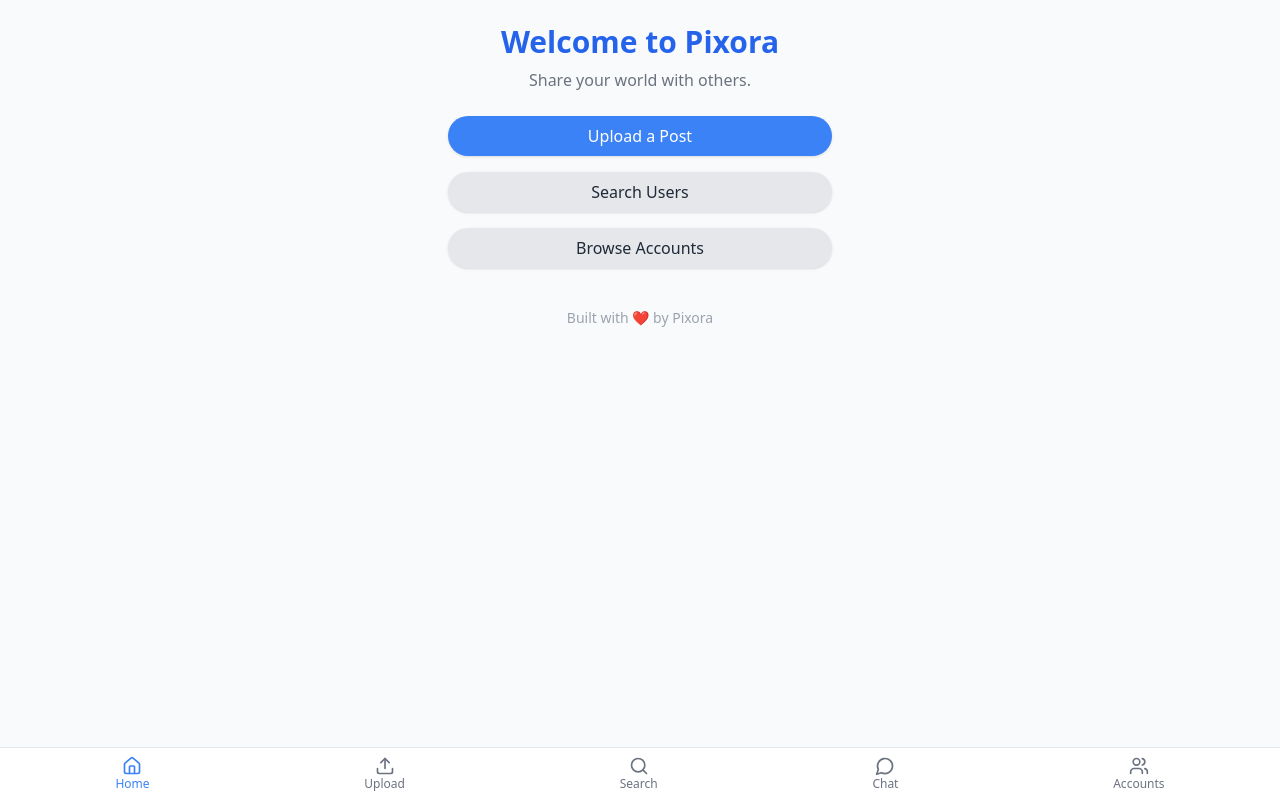
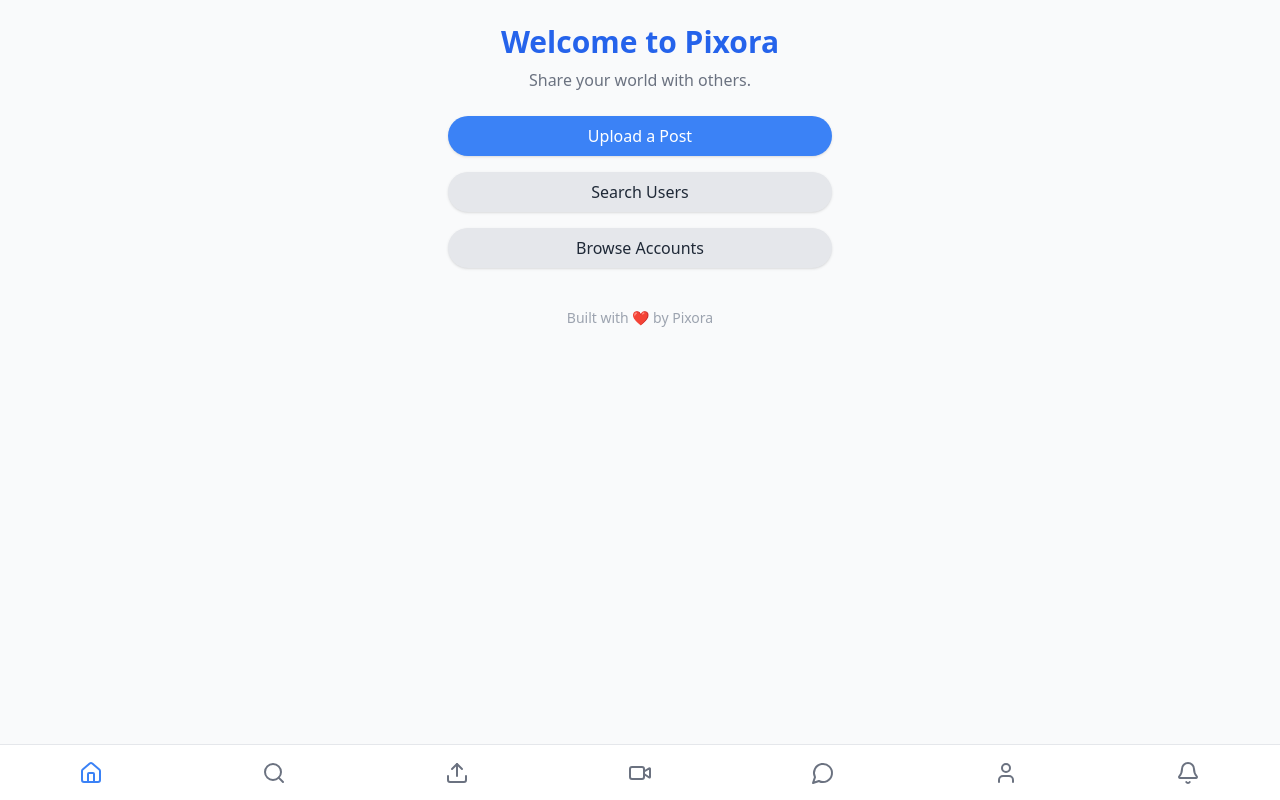
Before and after one commit to MonsterGamerz/pixora, a React (Vite) app: page / in a window 1280 px wide. Built offline with nearby package versions, Linux system fonts and the light colour scheme; no server answers; sample sign-in values are in the browser's storage.

Commit message:
Update BottomNav.jsx

```diff
--- a/src/components/BottomNav.jsx
+++ b/src/components/BottomNav.jsx
@@ -1,37 +1,37 @@
-import React from 'react';
-import { Link, useLocation } from 'react-router-dom';
-import { Home, Upload, Search, MessageCircle, Users } from 'lucide-react';
+import React from 'react'
+import { NavLink } from 'react-router-dom'
+import { Home, Upload, Video, MessageCircle, Search, User, Bell } from 'lucide-react'
 
 export default function BottomNav() {
-  const { pathname } = useLocation();
+  return (
+    <nav className="fixed bottom-0 left-0 right-0 bg-white border-t border-gray-200 flex justify-around items-center h-14 z-50 dark:bg-black dark:border-gray-800">
+      <NavLink to="/" className={({ isActive }) => isActive ? 'text-blue-500' : 'text-gray-500'}>
+        <Home size={24} />
+      </NavLink>
 
-  const navStyle = (path) =>
-    `flex flex-col items-center text-xs ${
-      pathname === path ? 'text-blue-500' : 'text-gray-500'
-    }`;
+      <NavLink to="/search" className={({ isActive }) => isActive ? 'text-blue-500' : 'text-gray-500'}>
+        <Search size={24} />
+      </NavLink>
 
-  return (
-    <nav className="fixed bottom-0 left-0 w-full bg-white border-t flex justify-around p-2 z-50">
-      <Link to="/" className={navStyle('/')}>
-        <Home size={20} />
-        Home
-      </Link>
-      <Link to="/upload" className={navStyle('/upload')}>
-        <Upload size={20} />
-        Upload
-      </Link>
-      <Link to="/search" className={navStyle('/search')}>
-        <Search size={20} />
-        Search
-      </Link>
-      <Link to="/chat" className={navStyle('/chat')}>
-        <MessageCircle size={20} />
-        Chat
-      </Link>
-      <Link to="/accounts" className={navStyle('/accounts')}>
-        <Users size={20} />
-        Accounts
-      </Link>
+      <NavLink to="/upload" className={({ isActive }) => isActive ? 'text-blue-500' : 'text-gray-500'}>
+        <Upload size={24} />
+      </NavLink>
+
+      <NavLink to="/reels" className={({ isActive }) => isActive ? 'text-blue-500' : 'text-gray-500'}>
+        <Video size={24} />
+      </NavLink>
+
+      <NavLink to="/chat" className={({ isActive }) => isActive ? 'text-blue-500' : 'text-gray-500'}>
+        <MessageCircle size={24} />
+      </NavLink>
+
+      <NavLink to="/accounts" className={({ isActive }) => isActive ? 'text-blue-500' : 'text-gray-500'}>
+        <User size={24} />
+      </NavLink>
+
+      <NavLink to="/notifications" className={({ isActive }) => isActive ? 'text-blue-500' : 'text-gray-500'}>
+        <Bell size={24} />
+      </NavLink>
     </nav>
-  );
+  )
 }
```
